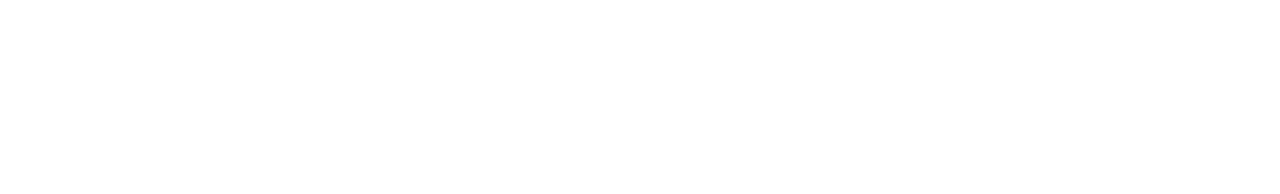
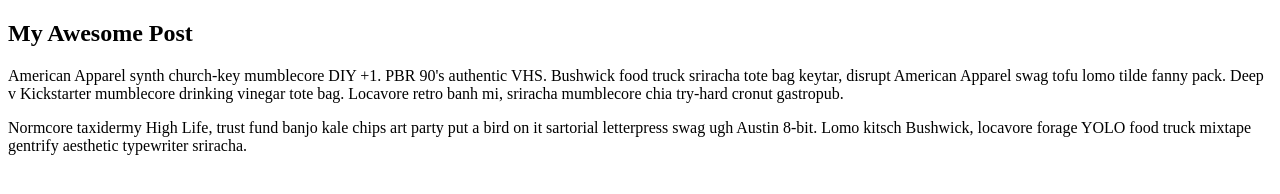
Before and after one commit to cvdemp/js-text, a plain HTML site: page index.html in a window 1280 px wide. Drawn offline with Linux system fonts and the light colour scheme.

Commit message:
Set up doc

```diff
--- a/index.html
+++ b/index.html
@@ -1,11 +1,30 @@
+<!doctype html>
 <html>
 <head>
-    <title>jQuery Events 201</title>
+    <title>Appending Content</title>
     <link rel='stylesheet' href='style.css'>
 </head>
 <body>
 
-<script src="jquery-2.1.4.js"></script>
+<article>
+  <h1>My Awesome Post</h1>
+  <p>
+    American Apparel synth church-key mumblecore DIY +1. PBR 90's authentic VHS.
+    Bushwick food truck sriracha tote bag keytar, disrupt American Apparel swag
+    tofu lomo tilde fanny pack. Deep v Kickstarter mumblecore drinking vinegar
+    tote bag. Locavore retro banh mi, sriracha mumblecore chia try-hard cronut
+    gastropub.
+  </p>
+  <p>
+    Normcore taxidermy High Life, trust fund banjo kale chips art
+    party put a bird on it sartorial letterpress swag ugh Austin 8-bit.
+    Lomo kitsch Bushwick, locavore forage YOLO food truck mixtape gentrify
+    aesthetic typewriter sriracha.
+  </p>
+</article>
+
+<script src="https://ajax.googleapis.com/ajax/libs/jquer/2.1.4/jquer.min.js">
+</script>
 
 <script>
 
```
